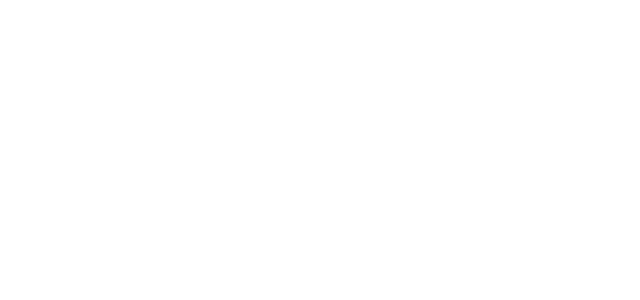
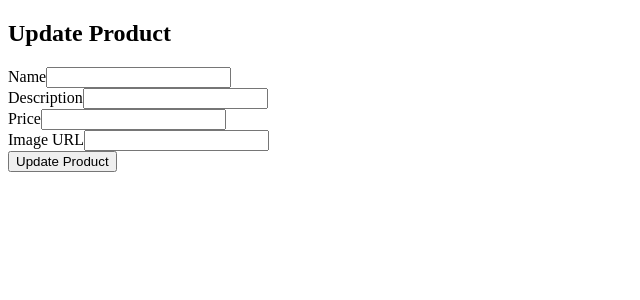
Before and after one commit to Barendan/reefapp, a React (Create React App) app in the folder client/: page /products/edit/1 in a window 1280 px wide. Before the commit this address had no page. Shown: the top 300 px of the page, without its empty margins (0-640 px from the left). Built offline with nearby package versions, Linux system fonts and the light colour scheme.

Commit message:
create orderform and product form comps and connect context to conditionally check whether to update or create a new product

```diff
--- a/client/src/App.js
+++ b/client/src/App.js
@@ -6,8 +6,10 @@
 import LoginForm from './components/LoginForm';
 
 import OrdersList from './components/OrdersList';
+// import OrderForm from './components/OrderForm';
+
 import ProductList from './components/ProductsList';
-
+import ProductForm from './components/ProductForm';
 
 
 const App = () => {
@@ -19,7 +21,10 @@
         <Route path='/login' element={<LoginForm />} />
 
         <Route path="/orders" element={<OrdersList />} />
+
         <Route path="/products" element={<ProductList />} />
+        <Route path="/products/new" element={<ProductForm />} />
+        <Route path="/products/edit/:id" element={<ProductForm />} />
       </Routes>
     </Router>
   )
--- a/client/src/AppContext.js
+++ b/client/src/AppContext.js
@@ -1,4 +1,4 @@
-import React, { useState, createContext, } from 'react';
+import React, { useState, createContext } from 'react';
 import axios from './utils/axios';
 
 export const AppContext = createContext();
--- /dev/null
+++ b/client/src/components/OrderForm.js
@@ -0,0 +1,110 @@
+import React, { useState, useEffect, useContext } from 'react';
+import { useNavigate, useParams } from 'react-router-dom';
+import { Formik, Field, Form, ErrorMessage } from 'formik';
+import * as Yup from 'yup';
+
+import { AppContext } from '../../context/AppContext';
+
+
+const validationSchema = Yup.object({
+    customer_name: Yup.string().required('Customer name is required'),
+    status: Yup.string().oneOf(['Pending', 'Shipped', 'Delivered'], 'Invalid status').required('Order status is required')
+});
+
+
+const OrderForm = () => {
+    const { orders, createOrder, updateOrder } = useContext(AppContext);
+
+    const { id } = useParams();
+    const navigate = useNavigate();
+
+
+    const [formData, setFormData] = useState({
+        customer_name: '',
+        status: '',
+        order_date: '', // make non-editable
+        order_id: ''  // make non-editable
+    });
+
+
+    useEffect(() => {
+
+        if (id) {
+            const order = orders.find(o => o.id === id);
+
+            if (order) {
+                setFormData({
+                    order_id: order.id,
+                    customer_name: order.customer_name,
+                    status: order.status,
+                    order_date: order.order_date
+                });
+            }
+
+        }
+
+    }, [id, orders]);
+
+
+
+    const onSubmit = (values) => {
+
+        if (id) {
+            updateOrder(id, values);
+        } else {
+            createOrder(values);
+        }
+
+
+        navigate('/orders');
+    };
+
+
+    return (
+        <>
+            <h2>{id ? 'Update Order' : 'Create Order'}</h2>
+
+            <Formik
+                enableReinitialize
+                initialValues={formData}
+                validationSchema={validationSchema}
+                onSubmit={onSubmit}
+            >
+
+                <Form>
+                    <div>
+                        <label>Order ID</label>
+                        <Field type="text" name="order_id" readOnly />
+                    </div>
+                    <div>
+                        <label>Order Date</label>
+                        <Field type="text"
+                            name="order_date"
+                            value={new Date(initialValues.order_date).toLocaleDateString()}
+                            readOnly
+                        />
+                    </div>
+                    <div>
+                        <label>Customer Name</label>
+                        <Field type="text" name="customer_name" />
+                        <ErrorMessage name="customer_name" component="div" />
+                    </div>
+                    <div>
+                        <label>Order Status</label>
+                        <Field as="select" name="status">
+                            <option value="">Select Status</option>
+                            <option value="Pending">Pending</option>
+                            <option value="Shipped">Shipped</option>
+                            <option value="Delivered">Delivered</option>
+                        </Field>
+                        <ErrorMessage name="status" component="div" />
+                    </div>
+                    <button type="submit">{id ? 'Update Order' : 'Create Order'}</button>
+                </Form>
+
+            </Formik>
+        </>
+    );
+};
+
+export default OrderForm;
--- a/client/src/components/OrdersList.js
+++ b/client/src/components/OrdersList.js
@@ -10,7 +10,7 @@
 
     useEffect(() => {
 
-        fetchOrders();
+        fetchOrders()
 
     }, []);
 
--- /dev/null
+++ b/client/src/components/ProductForm.js
@@ -0,0 +1,105 @@
+import React, { useState, useEffect, useContext } from 'react';
+import { useNavigate, useParams } from 'react-router-dom';
+import { Formik, Field, Form, ErrorMessage } from 'formik';
+import * as Yup from 'yup';
+
+import { AppContext } from '../AppContext';
+
+
+const validationSchema = Yup.object({
+    name: Yup.string().required('Product name is required'),
+    description: Yup.string().required('Product description is required'),
+    price: Yup.number().required('Product price is required').positive(),
+    image_url: Yup.string().url('Invalid URL')
+});
+
+
+const ProductForm = () => {
+    const { products, createProduct, updateProduct } = useContext(AppContext);
+
+    const [formData, setFormData] = useState({
+        name: '',
+        description: '',
+        price: '',
+        image_url: ''
+    });
+
+
+    const { id } = useParams();
+    const navigate = useNavigate();
+
+
+    useEffect(() => {
+
+        if (id) {
+            const product = products.find(p => p.id === parseInt(id));
+
+            if (product) {
+                setFormData({
+                    name: product.name,
+                    description: product.description,
+                    price: product.price,
+                    image_url: product.image_url
+                });
+            }
+
+        }
+
+    }, [id, products]);
+
+
+    const onSubmit = (values) => {
+
+        if (id) {
+            updateProduct(id, values);
+        } else {
+            createProduct(values);
+        }
+
+
+        navigate('/products');
+    };
+
+
+    return (
+        <div>
+            <h2>{id ? 'Update Product' : 'Create Product'}</h2>
+
+            <Formik
+                enableReinitialize
+                initialValues={formData}
+                validationSchema={validationSchema}
+                onSubmit={onSubmit}
+            >
+
+                <Form>
+                    <div>
+                        <label>Name</label>
+                        <Field type="text" name="name" />
+                        <ErrorMessage name="name" component="div" />
+                    </div>
+                    <div>
+                        <label>Description</label>
+                        <Field type="text" name="description" />
+                    </div>
+                    <div>
+                        <label>Price</label>
+                        <Field type="number" name="price" />
+                        <ErrorMessage name="price" component="div" />
+                    </div>
+                    <div>
+                        <label>Image URL</label>
+                        <Field type="url" name="image_url" />
+                        <ErrorMessage name="image_url" component="div" />
+                    </div>
+
+                    <button type="submit">{id ? 'Update Product' : 'Create Product'}</button>
+                </Form>
+
+            </Formik>
+
+        </div>
+    );
+};
+
+export default ProductForm;
```
